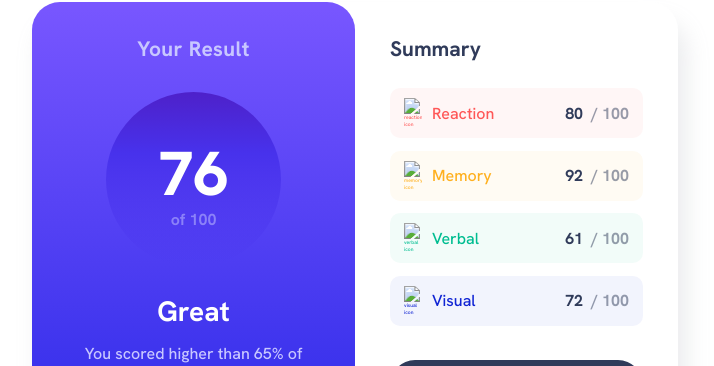
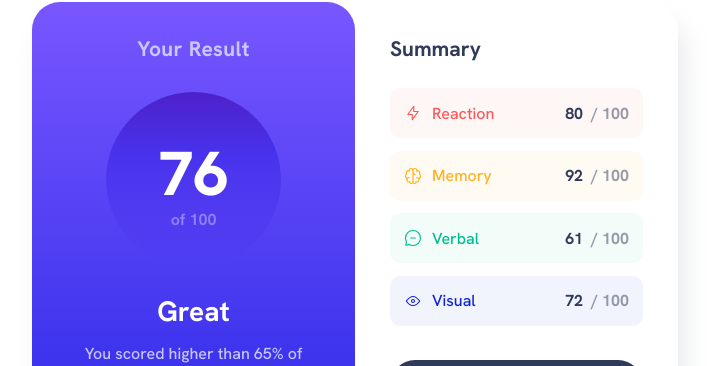
Before and after one commit to ragonscreen/frontend_mentor-results_summary_component, a plain HTML site: page index.html in a window 1280 px wide. Shown: the part 140-506 px from the top of the page, without its empty margins (285-999 px from the left). Drawn offline with Linux system fonts and the light colour scheme.

Commit message:
Update index.html

```diff
--- a/index.html
+++ b/index.html
@@ -28,22 +28,22 @@
             <div id="component__summary">
                 <h3>Summary</h3>
                 <div class="summary__subject subject-reaction">
-                    <img src="./assets/images/icon-reaction.svg" alt="reaction icon">
+                    <img src="./images/icon-reaction.svg" alt="reaction icon">
                     <h4>Reaction</h4>
                     <p>80</p>
                 </div>
                 <div class="summary__subject subject-memory">
-                    <img src="./assets/images/icon-memory.svg" alt="memory icon">
+                    <img src="./images/icon-memory.svg" alt="memory icon">
                     <h4>Memory</h4>
                     <p>92</p>
                 </div>
                 <div class="summary__subject subject-verbal">
-                    <img src="./assets/images/icon-verbal.svg" alt="verbal icon">
+                    <img src="./images/icon-verbal.svg" alt="verbal icon">
                     <h4>Verbal</h4>
                     <p>61</p>
                 </div>
                 <div class="summary__subject subject-visual">
-                    <img src="./assets/images/icon-visual.svg" alt="visual icon">
+                    <img src="./images/icon-visual.svg" alt="visual icon">
                     <h4>Visual</h4>
                     <p>72</p>
                 </div>
```
